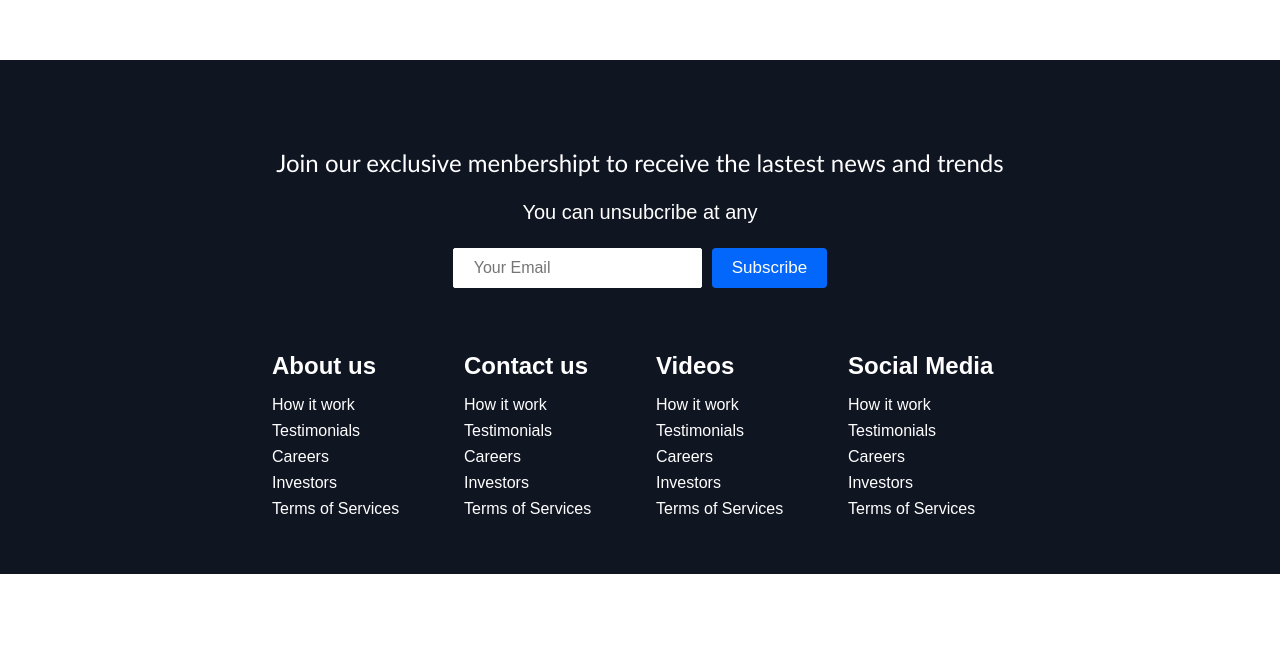
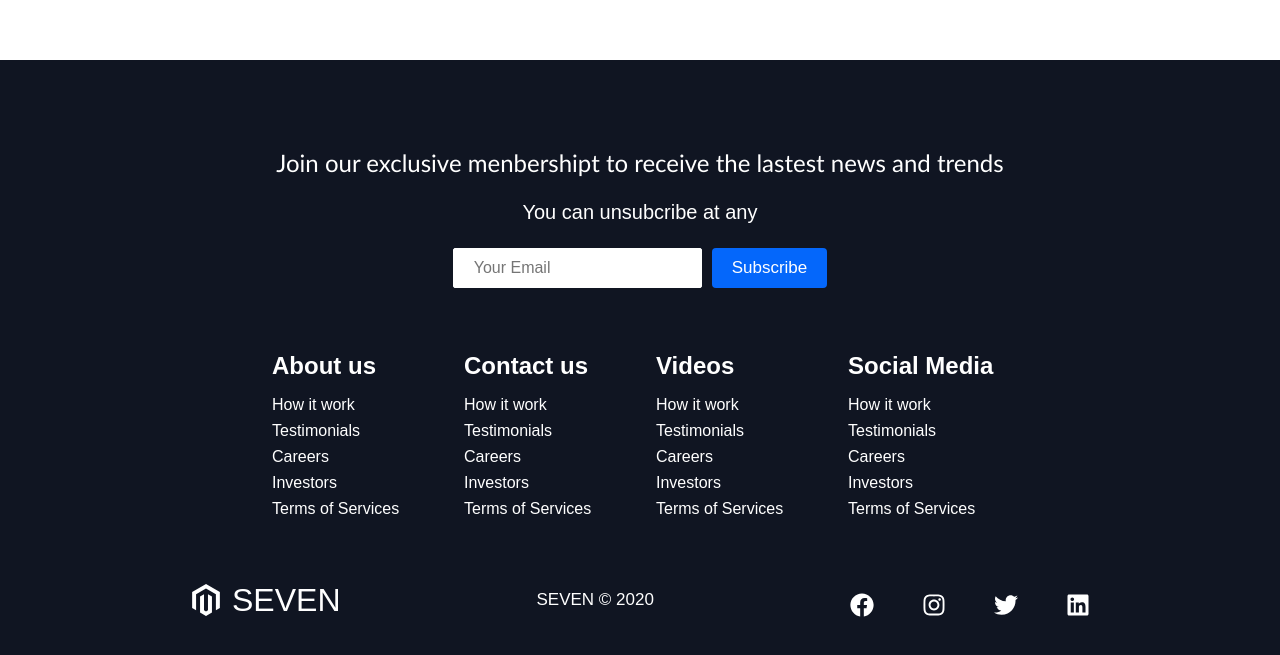
Before and after one commit to StyvenSoft/seven-landing, a React (Create React App) app: page / in a window 1280 px wide. Shown: the part 1570-2225 px from the top of the page. Before the commit the page ends 2144 px from the top, so only its background shows below. Built offline with nearby package versions, Linux system fonts and the light colour scheme.

Commit message:
Created Section Social media links

```diff
--- a/src/components/Footer/Footer.elements.js
+++ b/src/components/Footer/Footer.elements.js
@@ -1,3 +1,4 @@
+import { FaMagento } from 'react-icons/fa';
 import { Link } from 'react-router-dom';
 import styled from 'styled-components';
 
@@ -109,3 +110,53 @@ margin-bottom: 0.5rem;
         transition: 0.3s ease-out;
     }
 `
+
+export const SocialMedia = styled.section`
+max-width: 1000px;
+width: 100%;
+`
+
+export const SocialMediaWrap = styled.div`
+display: flex;
+justify-content: space-between;
+align-items: center;
+width: 90%;
+max-width: 1000px;
+margin: 40px auto 0 auto;
+
+@media screen and (max-width: 820px) {
+    flex-direction: column;
+}
+`
+
+export const SocialLogo = styled(Link)`
+color: #fff;
+justify-self: start;
+cursor: pointer;
+text-decoration: none;
+font-size: 2rem;
+display: flex;
+align-items: center;
+margin-bottom: 16px;
+`
+
+export const SocialIcon = styled(FaMagento)`
+margin-right: 10px;
+`
+
+export const WebSiteRights = styled.small`
+color: #fff;
+margin-bottom: 16px;
+font-size: 17px;
+`
+
+export const SocialIcons = styled.div`
+display: flex;
+justify-content: space-between;
+align-items: center;
+width: 240px;
+`
+export const SocialIconLink = styled.a`
+color: #fff;
+font-size: 24px;
+`
--- a/src/components/Footer/Footer.js
+++ b/src/components/Footer/Footer.js
@@ -1,4 +1,5 @@
 import React from 'react';
+import { FaFacebook, FaInstagram, FaTwitter, FaLinkedin } from 'react-icons/fa'
 import { Button } from '../../globalStyles';
 import {
     FooterContainer,
@@ -11,7 +12,14 @@ import {
     FooterLinksWrapper,
     FooterLinksItems,
     FooterLinkTitle,
-    FooterLink
+    FooterLink,
+    SocialMedia,
+    SocialMediaWrap,
+    SocialLogo,
+    SocialIcon,
+    WebSiteRights,
+    SocialIcons,
+    SocialIconLink
 } from './Footer.elements';
 
 const Footer = () => {
@@ -26,7 +34,7 @@ const Footer = () => {
                 </FooterSubText>
                 <Form>
                     <FormInput name='email' type='email' placeholder='Your Email' />
-                        <Button>Subscribe</Button>
+                    <Button>Subscribe</Button>
                 </Form>
             </FooterSubscription>
             <FooterLinksContainer>
@@ -47,6 +55,8 @@ const Footer = () => {
                         <FooterLink to='/'>Investors</FooterLink>
                         <FooterLink to='/'>Terms of Services</FooterLink>
                     </FooterLinksItems>
+                </FooterLinksWrapper>
+                <FooterLinksWrapper>
                     <FooterLinksItems>
                         <FooterLinkTitle>Videos</FooterLinkTitle>
                         <FooterLink to='/sign-up'>How it work</FooterLink>
@@ -65,6 +75,20 @@ const Footer = () => {
                     </FooterLinksItems>
                 </FooterLinksWrapper>
             </FooterLinksContainer>
+            <SocialMedia>
+                <SocialMediaWrap>
+                    <SocialLogo to='/'>
+                        <SocialIcon /> SEVEN
+                    </SocialLogo>
+                    <WebSiteRights>SEVEN © 2020</WebSiteRights>
+                    <SocialIcons>
+                        <SocialIconLink href={'https://www.facebook.com/steveen.echeverri'} target="_blank" arial-label="Facebook"><FaFacebook /></SocialIconLink>
+                        <SocialIconLink href={'https://www.instagram.com/styvensoft/'} target="_blank" arial-label="Instagram"><FaInstagram /></SocialIconLink>
+                        <SocialIconLink href={'https://twitter.com/styvensoft'} target="_blank" arial-label="Twitter"><FaTwitter /></SocialIconLink>
+                        <SocialIconLink href={'https://co.linkedin.com/in/steveen-echeverri'} target="_blank" arial-label="Linkedin"><FaLinkedin /></SocialIconLink>
+                    </SocialIcons>
+                </SocialMediaWrap>
+            </SocialMedia>
         </FooterContainer>
     )
 }
```
